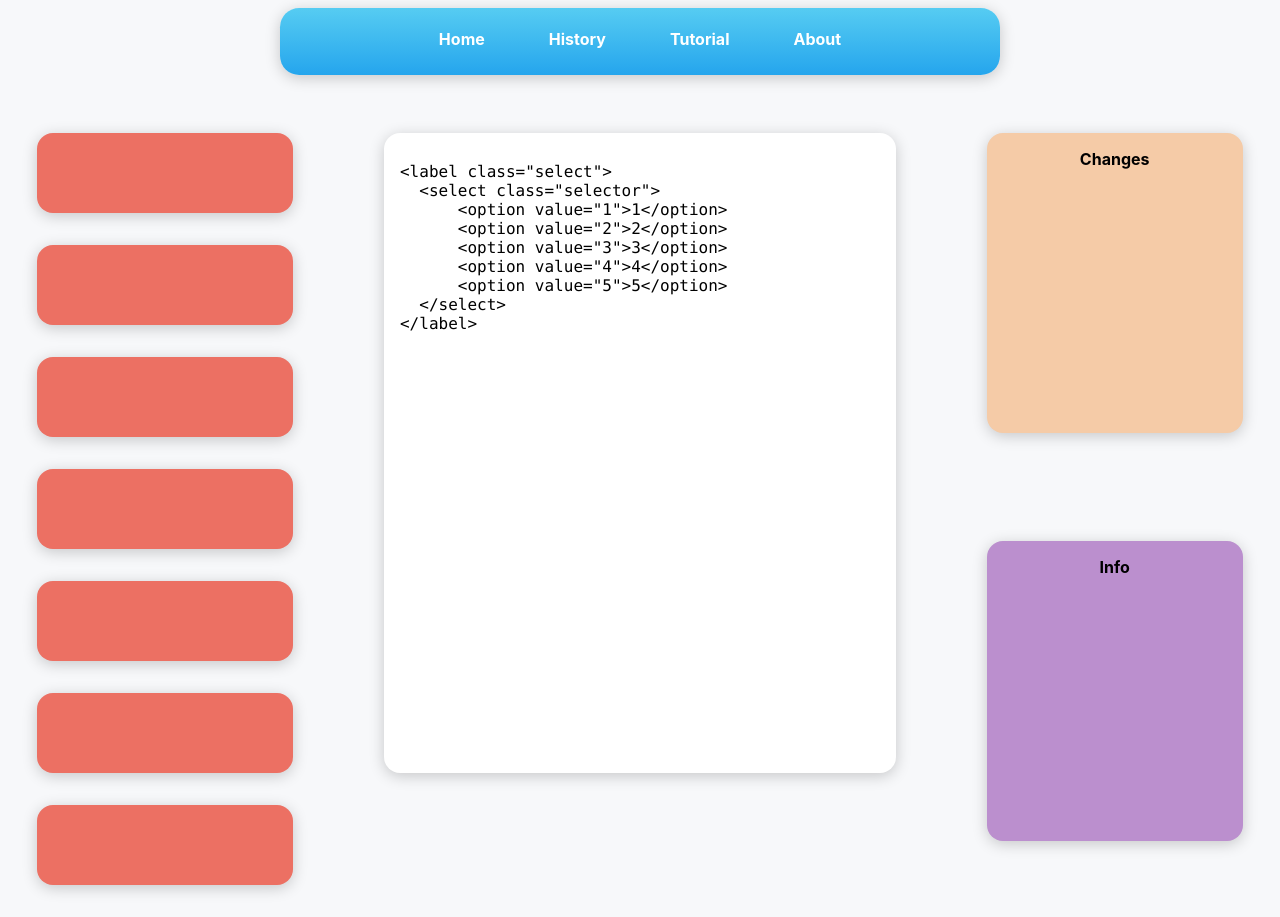
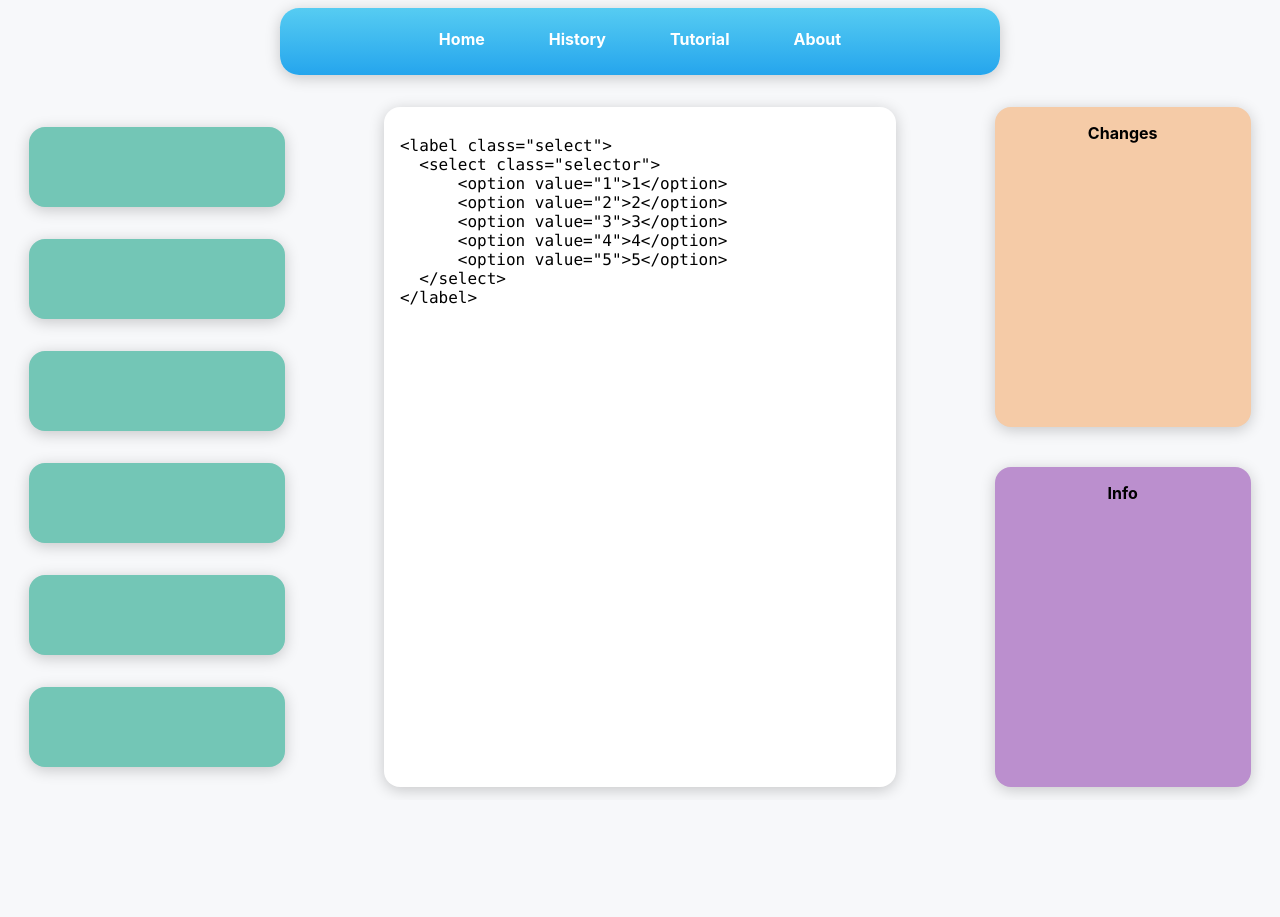
Before and after one commit to Bluuax/gistory, a React (Create React App) app: page / in a window 1280 px wide. After the commit the page ends 800 px from the top, so only its background shows below. Built offline with nearby package versions, Linux system fonts and the light colour scheme.

Commit message:
Update CSS

```diff
--- a/src/Header.css
+++ b/src/Header.css
@@ -1,6 +1,6 @@
 .Header {
   padding: 0.3rem 0 0.05rem 0;
-  margin: 1vh auto 3.3vh auto;
+  margin: 1vh auto 4vh auto;
   width: 45rem;
   background: linear-gradient(#56ccf2, #25a5ed);
   border-radius: 1.2rem;
--- a/src/history/Card.css
+++ b/src/history/Card.css
@@ -1,9 +1,9 @@
 .Card {
-  margin: 2rem 0 2rem 0;
-  height: 37.5vh;
+  height: 100%; /*37.5vh;*/
   width: 20vw;
   border-radius: 1rem;
   box-shadow: 0px 3px 15px rgba(0, 0, 0, 0.2);
+  transition: all ease 0.5s;
 }
 
 @media (max-width: 820px) {
--- a/src/history/Code.css
+++ b/src/history/Code.css
@@ -1,11 +1,11 @@
 .Code {
-  margin: 2rem 1rem 2rem 1rem;
-  background: white;
+  background-color: white;
   border-radius: 1rem;
   box-shadow: 0px 3px 15px rgba(0, 0, 0, 0.2);
   text-align: left;
   width: 40vw;
-  height: 80vh;
+  height: 100%;
+  transition: all ease 0.5s;
 }
 
 @media (max-width: 820px) {
--- a/src/history/CommitBox.css
+++ b/src/history/CommitBox.css
@@ -2,7 +2,7 @@
   margin: 2rem 0 2rem 0;
   height: 10vh;
   width: 20vw;
-  background-color: #ec7063;
+  background-color: #73C6B6  ;
   border-radius: 1rem;
   box-shadow: 0px 3px 15px rgba(0, 0, 0, 0.2);
   transition: all ease 0.5s;
--- a/src/history/History.css
+++ b/src/history/History.css
@@ -1,7 +1,8 @@
 .History-container {
   display: grid;
   grid-template-columns: auto auto auto;
-  grid-template-rows: auto auto;
+  grid-template-rows: 40vh 40vh;
+  grid-gap: 5vh;
   grid-template-areas:
     'timeline code changes-card'
     'timeline code info-card';
@@ -22,33 +23,27 @@
 .History-timeline {
   grid-area: timeline;
   display: flex;
-  flex-direction: column;
+  justify-content: center;
   align-items: center;
 }
 
 .History-code {
   grid-area: code;
   display: flex;
-  flex-direction: column;
+  justify-content: center;
   align-items: center;
 }
 
-.History-cards {
+.History-card {
   display: flex;
-  flex-direction: column;
+  justify-content: center;
   align-items: center;
 }
 
 .History-changes-card {
   grid-area: changes-card;
-  display: flex;
-  flex-direction: column;
-  align-items: center;
 }
 
 .History-info-card {
   grid-area: info-card;
-  display: flex;
-  flex-direction: column;
-  align-items: center;
 }
--- a/src/history/History.js
+++ b/src/history/History.js
@@ -15,15 +15,15 @@ export class History extends Component {
     return (
       <div className="History-container">
         <div className="History-timeline">
-          <Timeline boxesAmount={7}/>
+          <Timeline boxesAmount={6}/>
         </div>
         <div className="History-code">
           <Code />
         </div>
-        <div className="History-changes-card">
+        <div className="History-card History-changes-card">
           <Card title="Changes" color="#f5cba7" /> {/* TODO: Modaler Dialog - See all changes */}
         </div>
-        <div className="History-info-card">
+        <div className="History-card History-info-card">
           <Card title="Info" color="#BB8FCE" />
         </div>
       </div>
```
